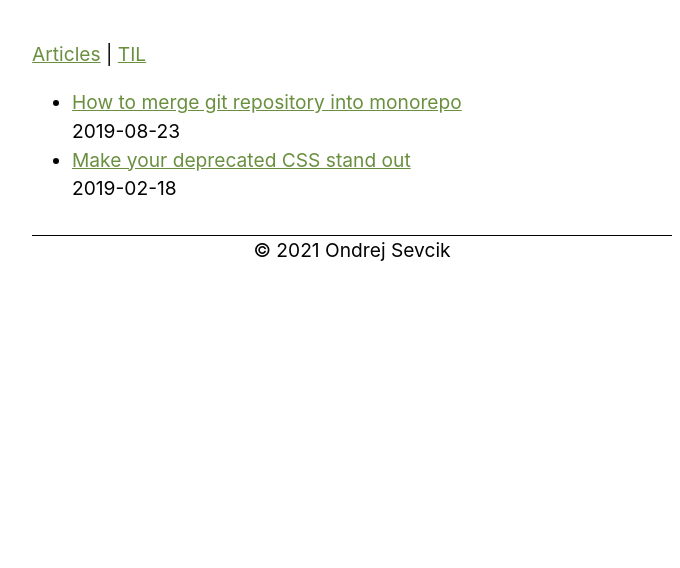
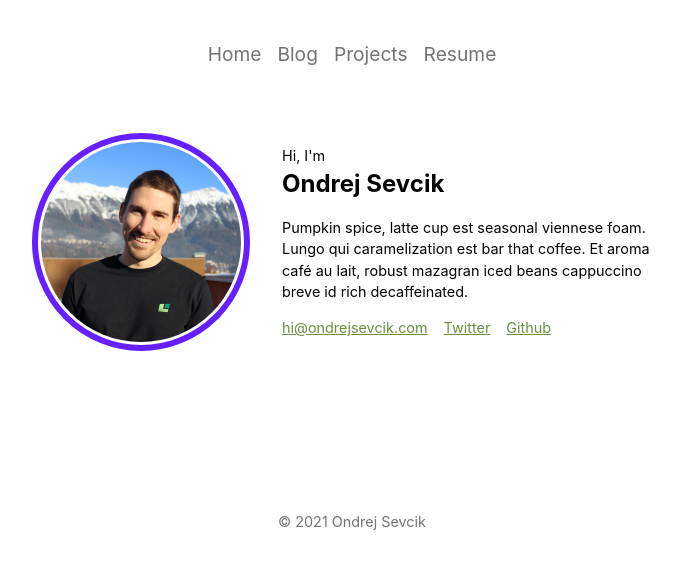
Before and after one commit to ondrejsevcik/ondrejsevcik.com, a Gatsby site: page / in a window 1280 px wide. Shown: the whole page, without its empty margins (288-968 px from the left). Built offline with nearby package versions, Linux system fonts and the light colour scheme; Gatsby itself is replaced by a stand-in of ours.

Commit message:
Add initial redesign version

```diff
--- a/src/components/footer.js
+++ b/src/components/footer.js
@@ -2,10 +2,8 @@ import React from "react"
 
 export default function Footer() {
   return (
-    <div className="footer">
-      <div className="copyright">
-        &copy; {new Date().getFullYear()} Ondrej Sevcik
-      </div>
-    </div>
+    <footer className="footer">
+      &copy; {new Date().getFullYear()} Ondrej Sevcik
+    </footer>
   )
 }
--- a/src/components/layout.js
+++ b/src/components/layout.js
@@ -4,7 +4,7 @@ import Footer from "../components/footer"
 
 export default function Layout({ children }) {
   return (
-    <div>
+    <div className="page-layout">
       <Menu />
       <article>{children}</article>
       <Footer />
--- a/src/components/menu.js
+++ b/src/components/menu.js
@@ -4,7 +4,10 @@ import { Link } from "gatsby"
 export default function Menu() {
   return (
     <nav className="menu">
-      <Link to="/">Articles</Link> | <Link to="/til">TIL</Link>
+      <Link to="/">Home</Link>
+      <Link to="/blog">Blog</Link>
+      <Link to="/">Projects</Link>
+      <Link to="/">Resume</Link>
     </nav>
   )
 }
--- a/src/pages/index.js
+++ b/src/pages/index.js
@@ -1,38 +1,38 @@
 import React from "react"
 import Layout from "../components/layout"
-import { Link, graphql } from "gatsby"
 
-export default function HomePage({ data }) {
+export default function HomePage() {
   return (
     <Layout>
-      <ul>
-        {data.allMarkdownRemark.nodes.map(node => (
-          <li key={node.fields.slug}>
-            <Link to={node.fields.slug}>{node.frontmatter.title}</Link>
-            <br />
-            <time>{node.frontmatter.date.substring(0, 10)}</time>
-          </li>
-        ))}
-      </ul>
+      <div className="homepage-intro">
+        <img
+          className="profile-pic"
+          alt="Profile picture"
+          src="/images/profile-picture.jpg"
+        />
+
+        <div>
+          <div style={{ fontSize: "0.9rem" }}>Hi, I'm</div>
+          <div className="fs5 bold">Ondrej Sevcik</div>
+          <p style={{ fontSize: "0.9rem" }}>
+            Pumpkin spice, latte cup est seasonal viennese foam. Lungo qui
+            caramelization est bar that coffee. Et aroma café au lait, robust
+            mazagran iced beans cappuccino breve id rich decaffeinated.
+          </p>
+          <div
+            style={{
+              color: "grey",
+              fontSize: "0.9rem",
+              display: "flex",
+              gap: "1rem",
+            }}
+          >
+            <a href="mailto:hi@ondrejsevcik.com">hi@ondrejsevcik.com</a>
+            <a href="https://twitter.com/ondrejsevcik">Twitter</a>
+            <a href="https://github.com/ondrejsevcik">Github</a>
+          </div>
+        </div>
+      </div>
     </Layout>
   )
 }
-
-export const query = graphql`
-  query Homepage {
-    allMarkdownRemark(
-      filter: { frontmatter: { tags: { eq: "tech" } } }
-      sort: { fields: frontmatter___date, order: DESC }
-    ) {
-      nodes {
-        fields {
-          slug
-        }
-        frontmatter {
-          title
-          date
-        }
-      }
-    }
-  }
-`
--- a/src/styles/global.css
+++ b/src/styles/global.css
@@ -9,9 +9,10 @@
 
   --highlight-color-comment: #737373;
   --highlight-color-keyword: #916600;
-  --highlight-color-value: #4B7936;
+  --highlight-color-value: #4b7936;
 
-  --font-family-code: SFMono-Regular, Consolas, Liberation Mono, Menlo, monospace;
+  --font-family-code: SFMono-Regular, Consolas, Liberation Mono, Menlo,
+    monospace;
   --font-family: -apple-system, BlinkMacSystemFont, Segoe UI, Helvetica, Arial;
 }
 
@@ -23,6 +24,13 @@ body {
   font-family: var(--font-family);
   color: var(--color-black);
   padding: 0 0.5rem;
+}
+
+.page-layout {
+  min-height: 100%;
+  display: grid;
+  grid-template-rows: auto 1fr auto;
+  grid-template-columns: 100%;
 }
 
 h1,
@@ -38,10 +46,57 @@ a {
   color: var(--color-palm);
 }
 
+.menu {
+  display: flex;
+  gap: 1rem;
+  justify-content: center;
+}
+
+.menu a {
+  text-decoration: none;
+  color: var(--color-grey);
+}
+
+.menu a:hover {
+  text-decoration: underline;
+}
+
+.homepage-intro {
+  margin-top: 4rem;
+  display: flex;
+  flex-direction: row;
+  justify-content: center;
+  align-items: center;
+  gap: 2rem;
+}
+
+.color-grey {
+  color: var(--color-grey);
+}
+.color-black {
+  color: var(--color-black);
+}
+.fs5 {
+  font-size: 1.5rem;
+}
+.bold {
+  font-weight: bold;
+}
+
+.profile-pic {
+  max-width: 200px;
+  border-radius: 100%;
+  border: 6px solid #6620ff;
+  padding: 3px;
+  margin: 0;
+}
+
 .footer {
-  margin-top: 2rem;
-  border-top: 1px solid;
+  /* TODO refactor */
+  margin-top: 10rem;
   text-align: center;
+  font-size: 0.9rem;
+  color: var(--color-grey);
 }
 
 img {
```
Also changed, not shown: src/pages/blog.js (added, +38 -0 lines), static/images/profile-picture.jpg (added).
